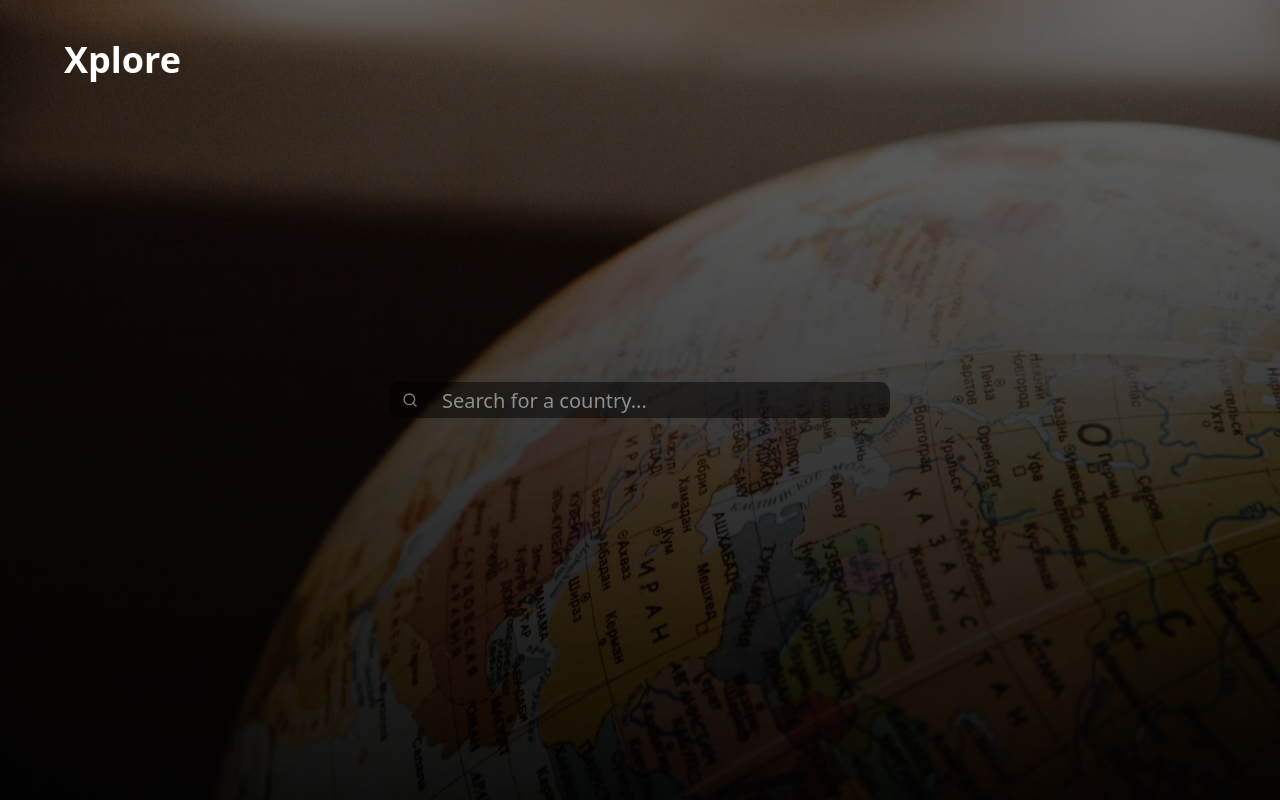
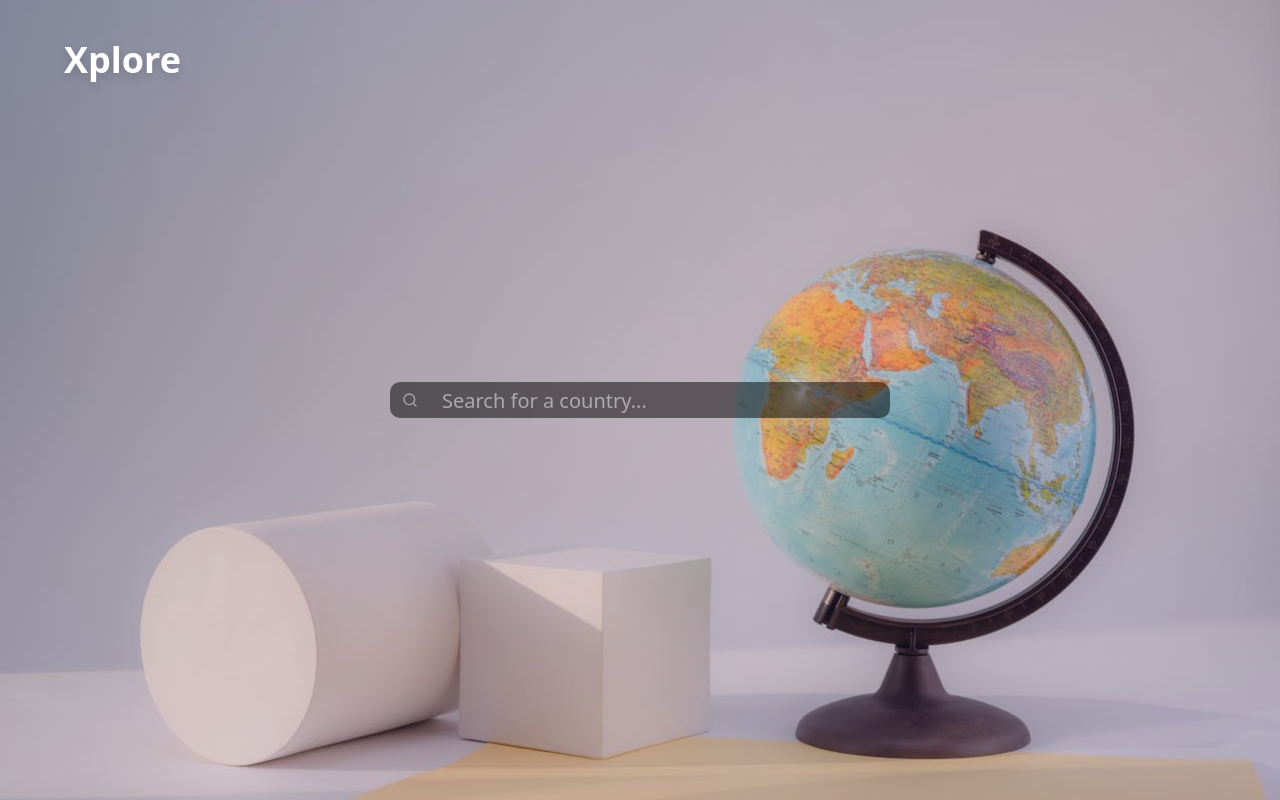
Before and after one commit to yogeshbuilds/Xplore, a Next.js app: page / in a window 1280 px wide. Built offline with nearby package versions, Linux system fonts and the light colour scheme.

Commit message:
image and colors changed a little bit

```diff
--- a/app/page.tsx
+++ b/app/page.tsx
@@ -8,8 +8,11 @@ export default function Home() {
           className="absolute inset-0"
           style={{ backgroundImage: "url('/world.jpg')", backgroundSize: "cover", backgroundPosition: "center" }}
         />
-        <div className="absolute inset-0 flex items-center justify-center bg-black/50 bg-gradient-to-t from-black/80 via-black/40 to-transparent">
-          <h1 className="absolute top-1/20 left-1/20 text-white text-3xl sm:text-4xl font-bold">Xplore</h1>
+        <div className="absolute inset-0 bg-gradient-to-br from-blue-600/10 via-purple-600/5 to-indigo-800/15">
+          <div className="absolute inset-0 bg-[radial-gradient(circle_at_50%_50%,rgba(255,255,255,0.05),transparent_50%)]" />
+        </div>
+        <div className="absolute inset-0 flex items-center justify-center">
+          <h1 className="absolute top-1/20 left-1/20 text-white text-3xl sm:text-4xl font-bold drop-shadow-lg">Xplore</h1>
           <div className="relative w-full max-w-[500px]">
             <Search page="index" />
           </div>
--- a/app/search/page.tsx
+++ b/app/search/page.tsx
@@ -63,17 +63,19 @@ function SearchPageContent() {
                 </div>
                 <div className="bg-border -mx-1 h-px" />
             </div>
-            <div className="container mx-auto px-2 py-8">
+            <div className="container mx-auto px-2 py-8 px-4">
                 <div className="grid grid-cols-1 sm:grid-cols-2 md:grid-cols-3 xl:grid-cols-4 gap-8">
                     {!loading && countries.length > 0 && (
                         countries.slice(0, visibleCount).map((c: Country) => <CountryCard key={c.name.official} countryData={c} />)
                     )}
                 </div>
                 {loading && (
-                    <div className="grid grid-cols-1 sm:grid-cols-2 md:grid-cols-3 xl:grid-cols-4 gap-4">
-                        {Array.from({ length: 4 }).map((_, idx) => (
-                            <SkeletonCards key={idx} />
-                        ))}
+                    <div className="flex justify-center">
+                        <div className="grid grid-cols-1 sm:grid-cols-2 md:grid-cols-3 xl:grid-cols-4 gap-4 max-w-6xl">
+                            {Array.from({ length: 4 }).map((_, idx) => (
+                                <SkeletonCards key={idx} />
+                            ))}
+                        </div>
                     </div>
                 )}
                 {!loading && countries.length === 0 && !error && (
```
Also changed, not shown: public/world.jpg.
